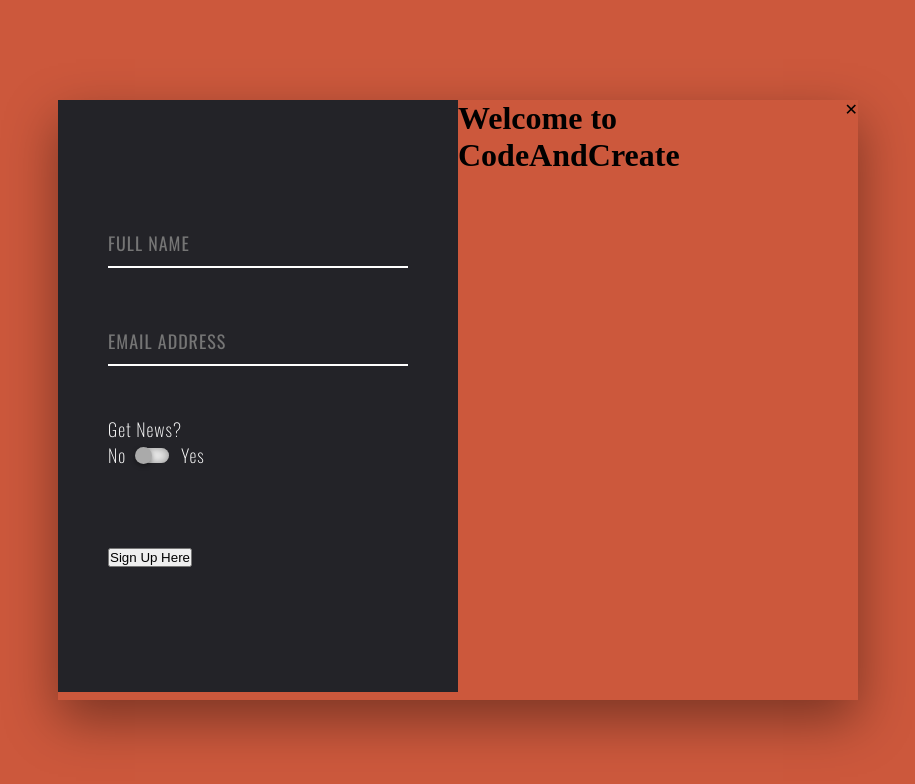
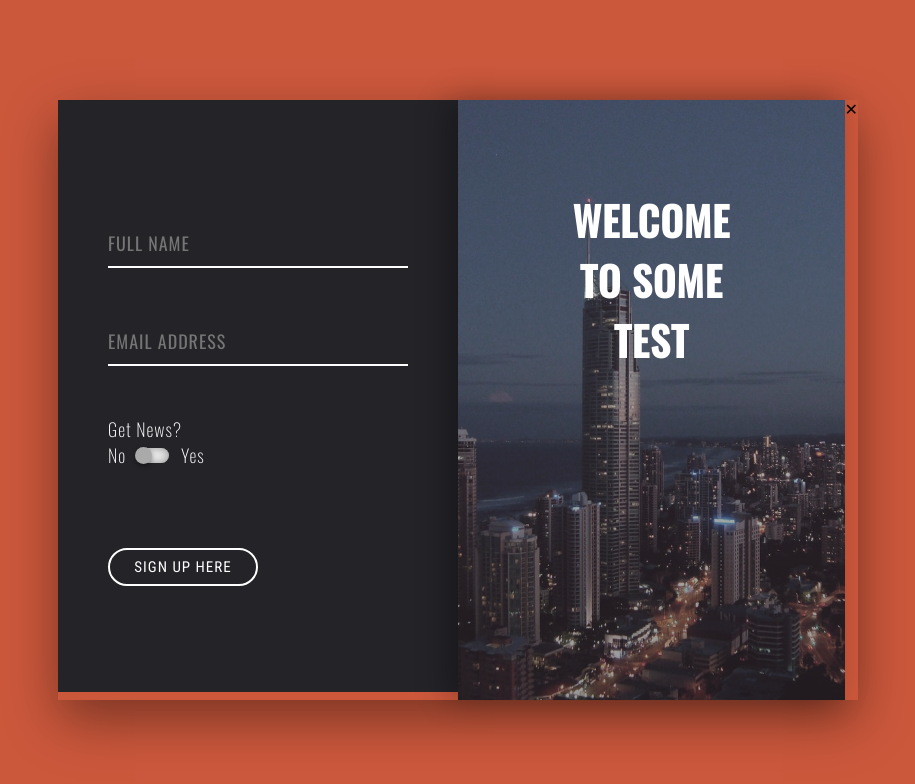
Before and after one commit to jowawash/SignUpForm, a plain HTML site: page index.html in a window 1280 px wide. Shown: the whole page, without its empty margins (182-1097 px from the left). Drawn offline with nearby package versions, Linux system fonts and the light colour scheme.

Commit message:
finished form, add x-button

```diff
--- a/index.html
+++ b/index.html
@@ -11,7 +11,6 @@
      </head>
 <body>
     <div class="container">
-
         <div class="banner">
             <h1 class="banner-heading">Subscribe here</h1>
             <div class="arrow">
@@ -22,10 +21,8 @@
 
         <div class="form-container">
             <form class="sign-up-form">
-                <input type="text" class="form-input"
-                placeholder="FULL NAME">
-                <input type="text" class="form-input"
-                placeholder="EMAIL ADDRESS">
+                <input type="text" class="form-input" placeholder="FULL NAME">
+                <input type="text" class="form-input" placeholder="EMAIL ADDRESS">
                 <p>Get News?</p>
                 <label>No</label>
                 <input type="checkbox">
@@ -34,7 +31,7 @@
             </form>
 
             <div class="header">
-                <h1>Welcome to CodeAndCreate</h1>
+                <h1>Welcome to Some test</h1>
             </div>
 
             <div class="xbtn">&#10005;</div>
--- a/style.css
+++ b/style.css
@@ -26,8 +26,7 @@
     justify-content: center;
     align-items: center;
     display: none;
-
-}
+    }
 
 .banner-heading{
     font-family: 'Robot Condensed', sans-serif;
@@ -166,13 +165,52 @@
     left: 18px;
 }
 
-
-
-/* current lesson: Style pt 4 */
-
-
 .sign-up-form button{
     display: block;
     margin-top: 80px;
+    width: 150px;
+    padding: 8px 5px;
+    background-color: transparent;
+    color: #fff;
+    border: 2px solid #fff;
+    border-radius: 50px;
+    outline: none;
+    font-family: 'Roboto Condensed', sans-serif;
+    font-size: 15px;
+    letter-spacing: 1px;
+    text-transform: uppercase;
+    cursor: pointer;
+}
 
+.header{
+    width: 50%;
+    background: linear-gradient(to top, rgba(0, 0, 0, .4), rgba(0, 0, 0, .2)),url(images/bg2.jpeg) center no-repeat;
+    background-size: cover;
+    box-shadow: -10px 0 30px rgba(0, 0, 0, .3);
+    position: relative;
 }
+
+.header h1{
+    position: absolute;
+    top: 15%;
+    left: 50%;
+    transform: translateX(-50%);
+    text-align: center;
+    color: #fff;
+    font-family: 'Oswald', sans-serif;
+    font-size: 40px;
+    text-transform: uppercase;
+    letter-spacing: 1px;
+}
+
+.x-btn{
+    position: absolute;
+    bottom: -6%;
+    right: 1%;
+    font-size: 23px;
+    font-weight: bold;
+    color: #262626;
+    cursor: pointer;
+}
+
+/* troubleshoot why x-btn is not correctly positioned */
```
